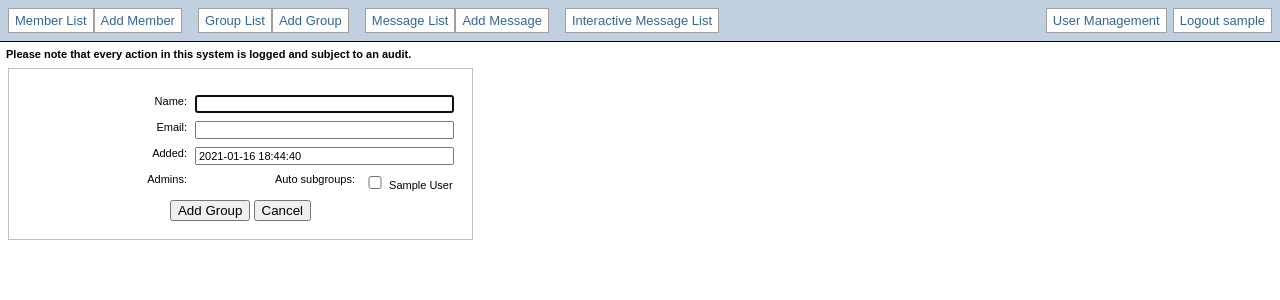
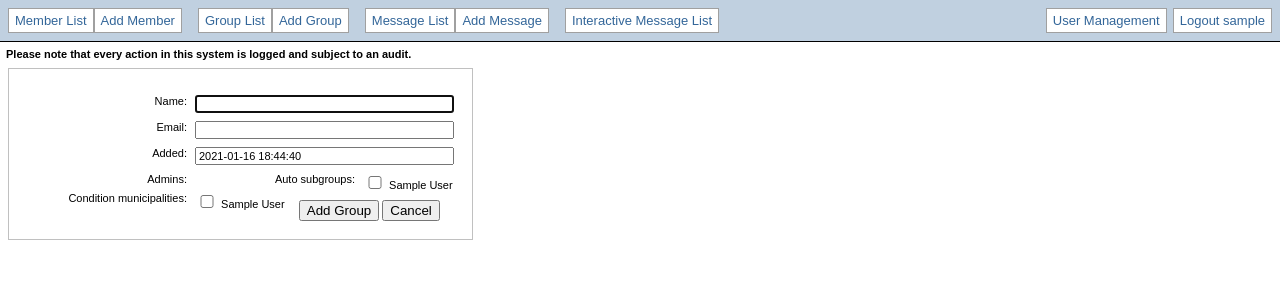
Before and after one commit to piratar/icepirate, a Django app: page /group/add/ in a window 1280 px wide. Shown: the top 300 px of the page. Run offline with Django 3.2, Linux system fonts and the light colour scheme; a user stored in the database is signed in; tables that the repository leaves empty hold one stand-in row (values such as "Sample post"); parts of the project's set-up code (start-up, migrations or seed data) failed here and were passed over; some libraries are stand-ins or nearby versions.

Commit message:
Ability to configure municipality-conditions for groups. (Still not reflected in in API.)

```diff
--- a/member/forms.py
+++ b/member/forms.py
@@ -8,6 +8,7 @@ from django.forms import ValidationError
 
 from member.models import Member
 from member.models import MemberGroup
+from member.models import Municipality
 
 # We want to display users' names, not their usernames.
 class MemberGroupAdminField(ModelMultipleChoiceField):
@@ -114,6 +115,12 @@ class MemberGroupForm(ModelForm):
         queryset=MemberGroup.objects.all()
     )
 
+    condition_municipalities = ModelMultipleChoiceField(
+        required=False,
+        widget=CheckboxSelectMultiple(),
+        queryset=Municipality.objects.all()
+    )
+
     class Meta:
         model = MemberGroup
         fields = [
@@ -122,6 +129,7 @@ class MemberGroupForm(ModelForm):
             'added',
             'admins',
             'auto_subgroups',
+            'condition_municipalities',
         ]
 
 
--- a/member/models.py
+++ b/member/models.py
@@ -142,6 +142,8 @@ class MemberGroup(models.Model):
 
     admins = models.ManyToManyField(settings.AUTH_USER_MODEL, related_name='membergroup_administrations')
 
+    condition_municipalities = models.ManyToManyField('Municipality', related_name='membergroup_conditions')
+
     auto_subgroups = models.ManyToManyField(
         'MemberGroup',
         related_name='auto_parent_membergroups'
```
Also changed, not shown: templates/group/stubs/infosheet.html (+10 -0 lines).
